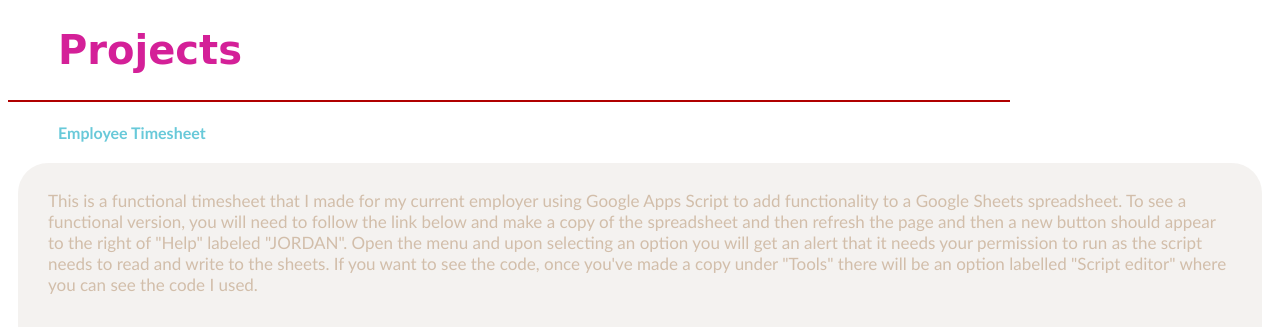
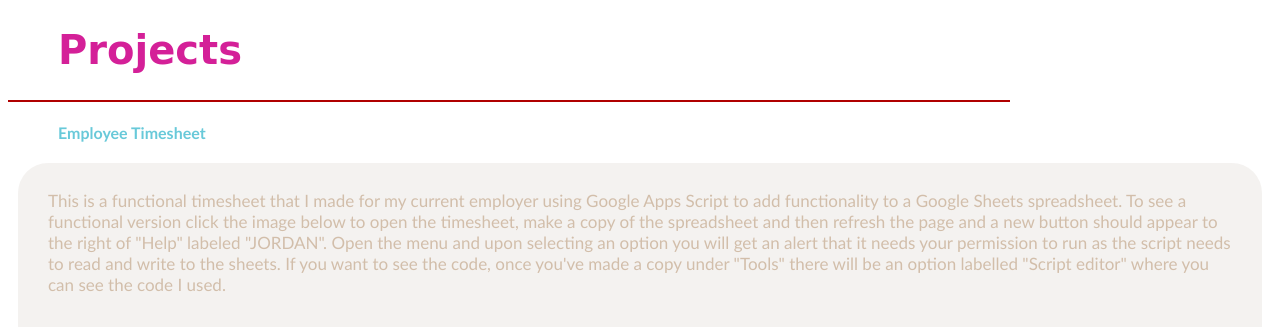
Before and after one commit to jAdelaide/Portfolio, a PHP site: page /sections/projects.php in a window 1280 px wide. Shown: the top 327 px of the page. Run offline with PHP 8.4, Linux system fonts and the light colour scheme.

Commit message:
Timesheet segment

```diff
--- a/sections/projectPages/timesheet.php
+++ b/sections/projectPages/timesheet.php
@@ -3,27 +3,14 @@
 <div style="margin-left: 10px; margin-right: 10px; padding-left: 30px; padding-right: 30px; padding-top: 10px; padding-bottom: 10px; background-color: rgba(182, 169, 152, 0.15); border-radius: 30px; color: rgb(210, 190, 170)">
     <p style="font-size: 17px; font-family: candara">
     This is a functional timesheet that I made for my current employer using Google Apps Script to add functionality to a Google Sheets spreadsheet.
-    To see a functional version, you will need to follow the link below and make a copy of the spreadsheet and then refresh the page and then a new button should appear to the right of "Help" labeled "JORDAN".
+    To see a functional version click the image below to open the timesheet, make a copy of the spreadsheet and then refresh the page and a new button should appear to the right of "Help" labeled "JORDAN".
     Open the menu and upon selecting an option you will get an alert that it needs your permission to run as the script needs to read and write to the sheets.
     If you want to see the code, once you've made a copy under "Tools" there will be an option labelled "Script editor" where you can see the code I used.
-    <br><br>
     </p>
-
-    <!-- <div class="row" style="width: 100%">
-        <div class="column" style="width: 50%">
-            <a href="https://docs.google.com/spreadsheets/d/1KLvtX0E5XLsJzfkO9iCKFv_QAl3xg28GB7cfPIQF7Co/edit?usp=sharing" target="_blank">
-                <img src="https://raw.githubusercontent.com/jAdelaide/Portfolio/shove/assets/Timesheet.png" alt="Screenshot of the timesheet" title="Open the timesheet in a new tab" height="auto" width="50%" style="margin-left: 50%;">
-            </a>
-        </div>
-        <div class="column" style="width: 50%; margin-left: 50%">
-            <a href="https://docs.google.com/spreadsheets/d/1KLvtX0E5XLsJzfkO9iCKFv_QAl3xg28GB7cfPIQF7Co/edit?usp=sharing" target="_blank">
-                <img src="https://raw.githubusercontent.com/jAdelaide/Portfolio/shove/assets/Timesheet_dropdown.png" alt="Screenshot of the timesheet with the custom menu open" title="Open the timesheet in a new tab" height="auto" width="50%" style="margin-left: 50%;">
-            </a>
-        </div>
-    </div> -->
+    <br>
 
     <a href="https://docs.google.com/spreadsheets/d/1KLvtX0E5XLsJzfkO9iCKFv_QAl3xg28GB7cfPIQF7Co/edit?usp=sharing" target="_blank">
-        <img src="https://raw.githubusercontent.com/jAdelaide/Portfolio/shove/assets/Timesheet_joined.png" alt="Screenshot of the timesheet" title="Open the timesheet in a new tab" height="auto" width="100%">
+        <img src="https://raw.githubusercontent.com/jAdelaide/Portfolio/shove/assets/Timesheet_joined1.png" alt="Screenshot of the timesheet" title="Open the timesheet in a new tab" height="auto" width="100%">
     </a>
     <br><br>
 
```
Also changed, not shown: assets/Timesheet.png, assets/Timesheet_dropdown.png (deleted), assets/Timesheet_joined.png (deleted), assets/Timesheet_joined1.png (deleted).
